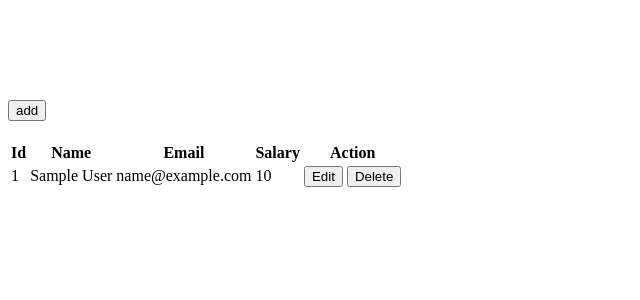
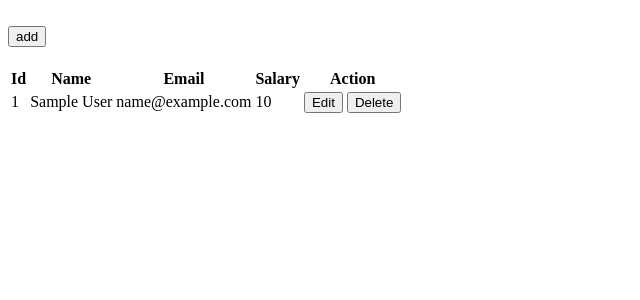
Before and after one commit to tba-adnan/Projet10-Gestion-Employes, a PHP site: page / in a window 1280 px wide. Shown: the top 300 px of the page, without its empty margins (0-640 px from the left). Run offline with PHP 8.4, Linux system fonts and the light colour scheme; tables that the repository leaves empty or names only in its code hold one stand-in row (values such as "Sample post").

Commit message:
Add files via upload

```diff
--- a/Prototype-3/index.php
+++ b/Prototype-3/index.php
@@ -1,28 +1,21 @@
 <?php
   include 'customers.php';
   $customerObj = new Employee();
-  // delete
+  // Delete
   if(isset($_GET['deleteId']) && !empty($_GET['deleteId'])) {
-      $deleteId = $_GET['deleteId']; // Delete.
+      $deleteId = $_GET['deleteId'];
       $customerObj->deleteRecord($deleteId);
   }
-//
 ?>
 <!DOCTYPE html>
 <html lang="en">
 <head>
-  <title>Gestion Employee.</title>
   <meta charset="utf-8">
   <meta name="viewport" content="width=device-width, initial-scale=1">
 </head>
 <body>
-
-<div class="card text-center" style="padding:15px;">
-</div><br><br>
-
-<div class="container">
   <h2>
-    <a href="add.php"><button class="btn btn-success"><i ></i>add</button></a>
+    <a href="add.php"><button>add<i class="fas fa-plus"></i></button></a>
   </h2>
   <table class="table table-hover">
     <thead>
@@ -45,10 +38,10 @@
           <td><?php echo $customer['email'] ?></td>
           <td><?php echo $customer['salary'] ?></td>
           <td>
-            <button type="submit">Edit<a href="/edit.php?editId=<?php echo $customer['id'] ?>">
-              <i aria-hidden="true"></i></a></button>
+            <button>Edit<a href="edit.php?editId=<?php echo $customer['id'] ?>">
+              <i class="fa fa-pencil text-white" aria-hidden="true"></i></a></button>
             <button>Delete<a href="index.php?deleteId=<?php echo $customer['id'] ?>" onclick="confirm('Are you sure want to delete this record')">
-              <i aria-hidden="true"></i>
+              <i class="fa fa-trash text-white" aria-hidden="true"></i>
             </a></button>
           </td>
         </tr>
@@ -57,5 +50,4 @@
   </table>
 </div>
 </body>
-<!-- -->
 </html>
```
Also changed, not shown: Prototype-3/add.php (+7 -3 lines), Prototype-3/customers.php (+4 -6 lines), Prototype-3/edit.php (+5 -2 lines).
